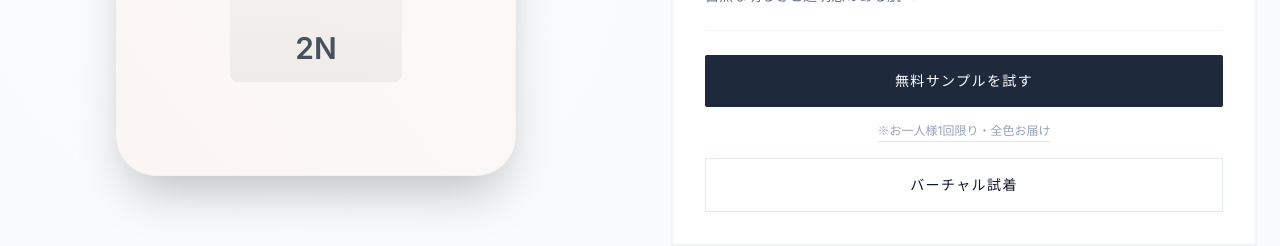
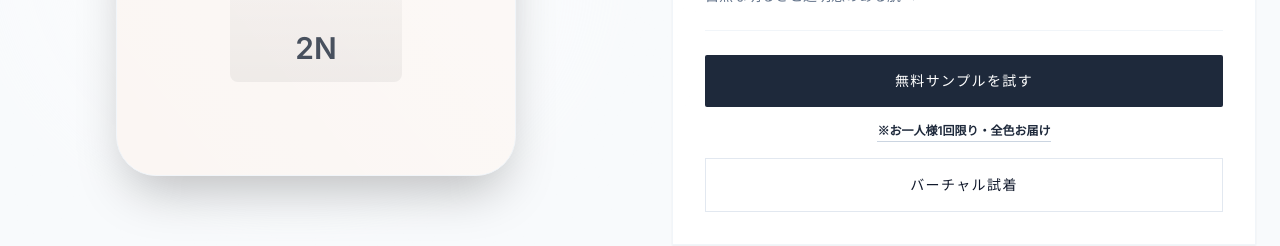
Before and after one commit to akira882/CosmeSite_Portfolio_Akira-Koshimizu, a React (Vite) app: page / in a window 1280 px wide. Shown: the part 5040-5286 px from the top of the page. Built offline with nearby package versions, Linux system fonts and the light colour scheme.

Commit message:
fix(ui): improve visibility of CTA helper text for rational persona

```diff
--- a/components/ShadeSelector.tsx
+++ b/components/ShadeSelector.tsx
@@ -79,8 +79,8 @@ const ShadeSelector: React.FC = () => {
               <button className="w-full bg-brand-800 text-white py-4 rounded-sm hover:bg-brand-700 transition-colors duration-300 font-sans tracking-widest text-sm">
                 無料サンプルを試す
               </button>
-              <p className="text-center text-xs text-brand-400 font-sans">
-                <span className="inline-block border-b border-brand-200 pb-0.5">※お一人様1回限り・全色お届け</span>
+              <p className="text-center text-xs text-brand-800 font-bold font-sans">
+                <span className="inline-block border-b border-brand-300 pb-0.5">※お一人様1回限り・全色お届け</span>
               </p>
               <button className="px-6 py-4 border border-brand-200 text-brand-900 font-sans uppercase tracking-widest text-sm hover:border-brand-900 transition-colors">
                 バーチャル試着
```
